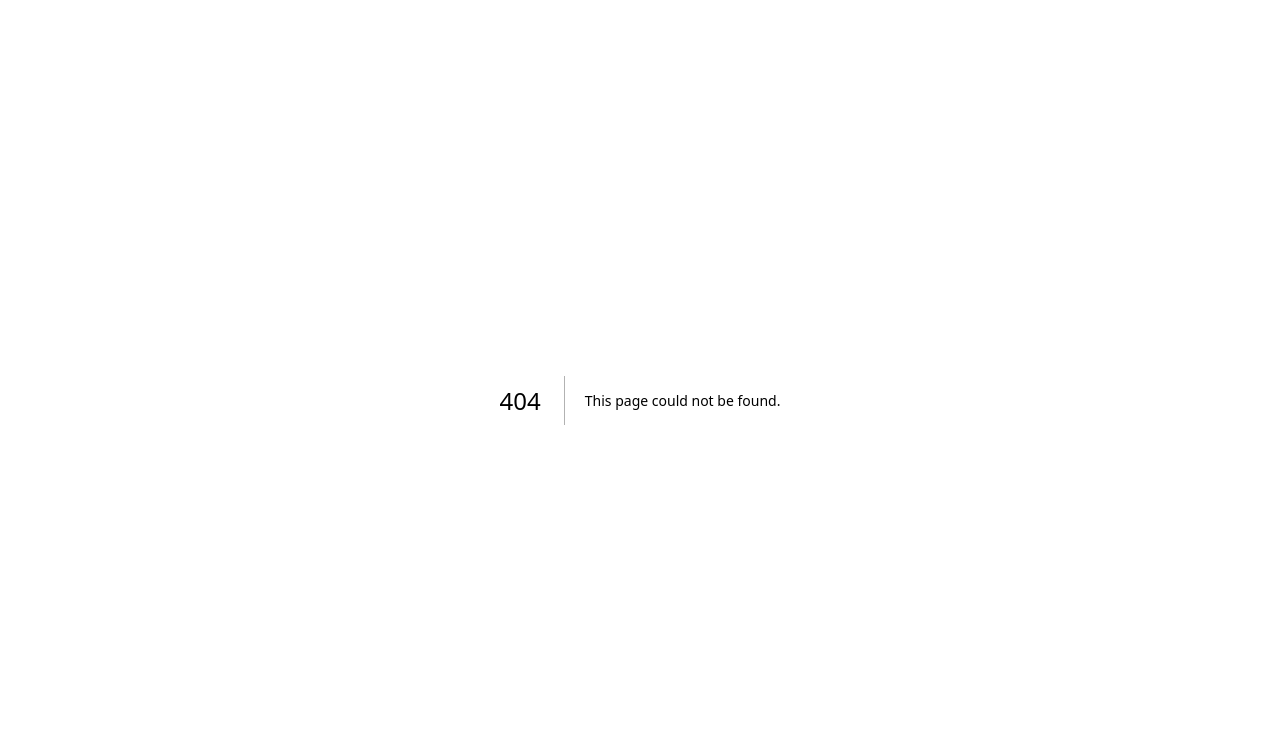
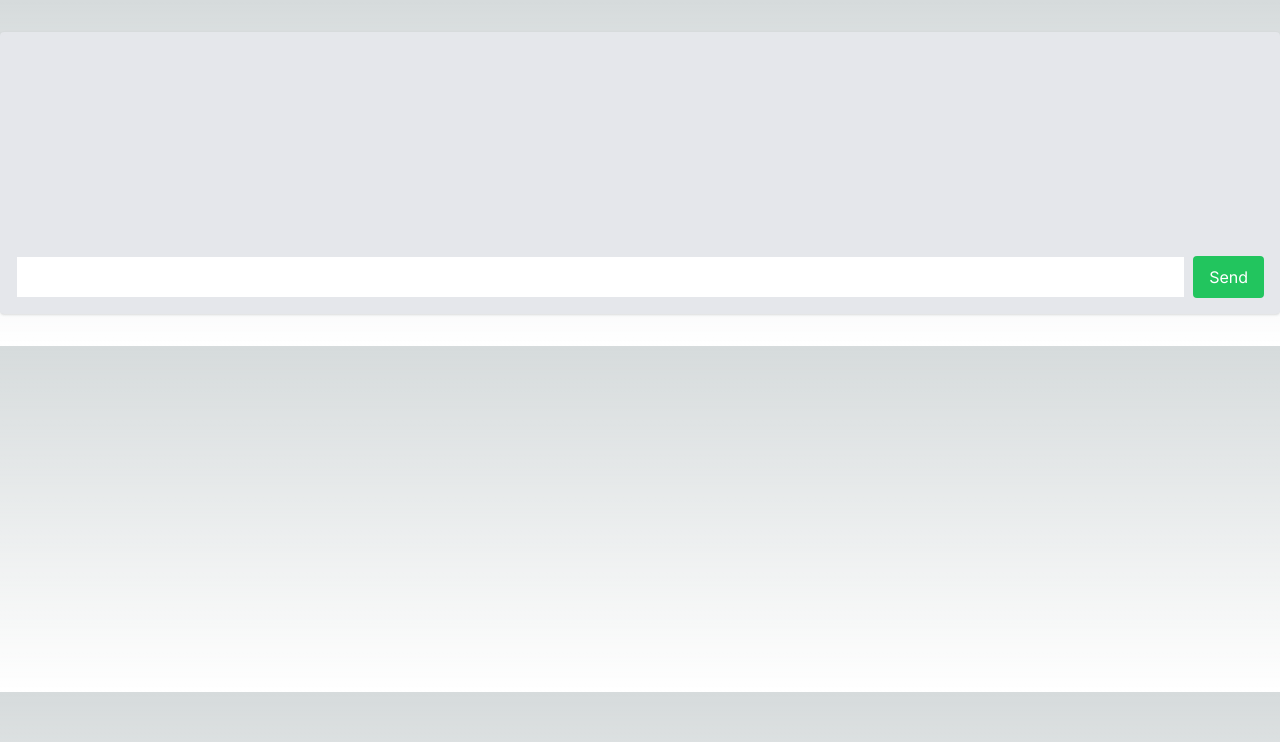
Before and after one commit to presdodd/DSMHackathon, a Next.js app in the folder frontend/: page /chat in a window 1280 px wide. Before the commit this address had no page. Shown: the top 742 px of the page. Built offline with nearby package versions, Linux system fonts and the light colour scheme.

Commit message:
Added a new page (/chat) to work on. chat now has a simple chatbox that works well to send in messages.

```diff
--- /dev/null
+++ b/frontend/app/chat/page.tsx
@@ -0,0 +1,55 @@
+// app.tsx
+"use client"
+import React, { useState } from 'react';
+import ReactDOM from 'react-dom';
+
+const Chatbox = () => {
+  const [messages, setMessages] = useState<string[]>([]);
+  const [input, setInput] = useState<string>('');
+
+  const handleInputChange = (e: React.ChangeEvent<HTMLInputElement>) => {
+    setInput(e.target.value);
+  };
+
+  const handleSendMessage = () => {
+    if (input.trim() !== '') {
+      setMessages((prevMessages) => [...prevMessages, input]);
+      setInput('');
+    }
+  };
+
+  const handleKeyPress = (e: React.KeyboardEvent<HTMLInputElement>) => {
+    if (e.key === 'Enter') {
+      handleSendMessage();
+    }
+  };
+
+  return (
+    <div className="container mx-auto my-8 p-4 bg-gray-200 rounded shadow">
+      <div className="h-48 overflow-y-scroll border-b mb-4">
+        {messages.map((message, index) => (
+          <div key={index} className="py-2 text-black">{message}</div>
+        ))}
+      </div>
+      <div className="flex">
+        <input
+          type="text"
+          value={input}
+          onChange={handleInputChange}
+          onKeyPress={handleKeyPress}
+          className="flex-grow mr-2 border p-2 text-black"
+        />
+        <button
+          onClick={handleSendMessage}
+          className="bg-green-500 text-white px-4 py-2 rounded"
+        >
+          Send
+        </button>
+      </div>
+    </div>
+  );
+};
+
+export default Chatbox
+
+// ReactDOM.render(<Chatbox />, document.getElementById('root'));
--- a/frontend/next.config.js
+++ b/frontend/next.config.js
@@ -3,7 +3,7 @@ module.exports = {
       return [
         {
           source: '/',
-          destination: '/',
+          destination: '/home',
           permanent: false,
         },
       ]
```
